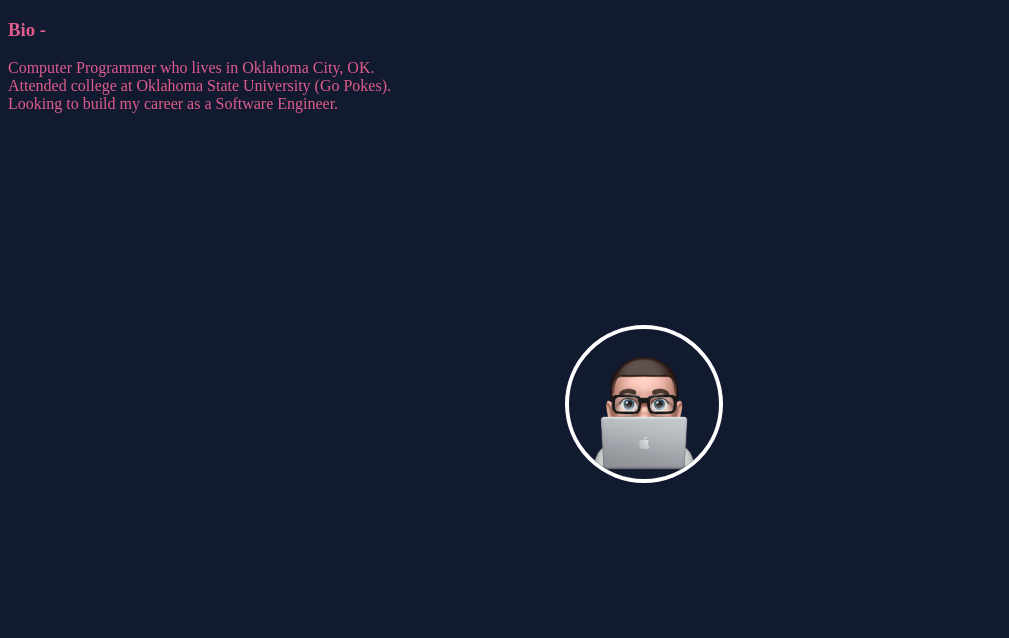
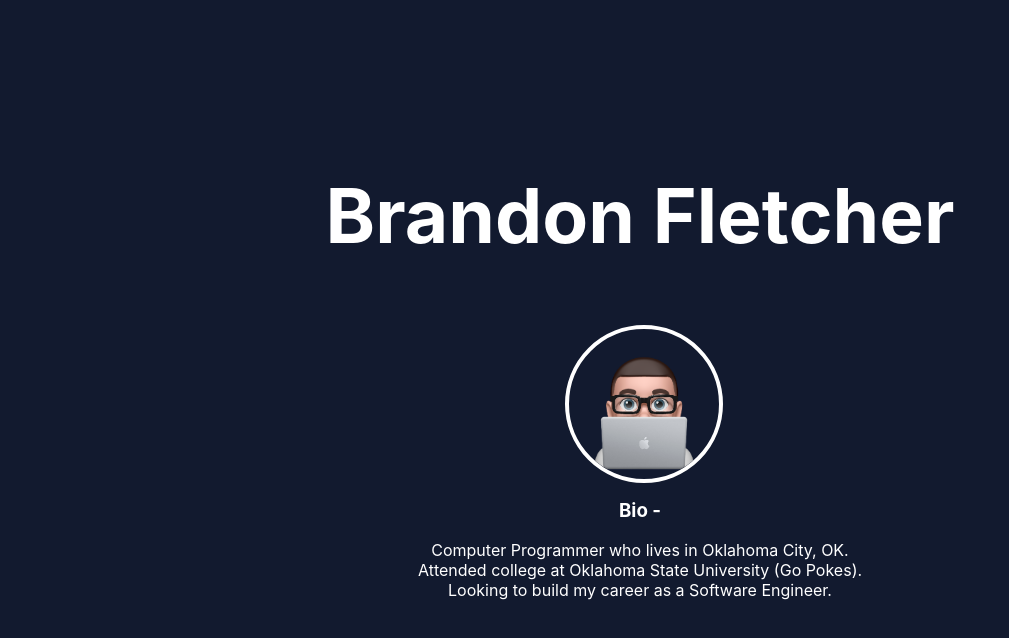
Before and after one commit to bjfletc/Portfolio, a plain HTML site: page index.html in a window 1280 px wide. Shown: the whole page, without its empty margins (0-1009 px from the left). Drawn offline with Linux system fonts and the light colour scheme.

Commit message:
Updated the website to add my name above the image. Then centered the text as well as changed the color to white.

```diff
--- a/index.css
+++ b/index.css
@@ -1,5 +1,15 @@
 body {
   background-color: #121A2F;
+  color: white;
+  font-family: "SF Pro Display","SF Pro Icons","Helvetica Neue","Helvetica","Arial";
+}
+
+#name {
+  position: absolute;
+  top: 15%;
+  left: 50%;
+  transform: translate(-50%, 0);
+  font-size: 75px;
 }
 
 #myPhoto {
@@ -21,6 +31,9 @@ body {
 }
 
 .bio {
-  justify-content: center;
-  color: #E05C8D;
+  position: absolute;
+  top: 60%;
+  left: 50%;
+  transform: translate(-50%, 0);
+  text-align: center;
 }
--- a/index.html
+++ b/index.html
@@ -8,6 +8,9 @@
     <link rel="stylesheet" href="index.css">
   </head>
   <body>
+
+    <h1 id="name">Brandon Fletcher</h1>
+
     <!-- Profile photo for portfolio. -->
     <img id="myPhoto" src="src/img/memoji.png"/>
 
```
